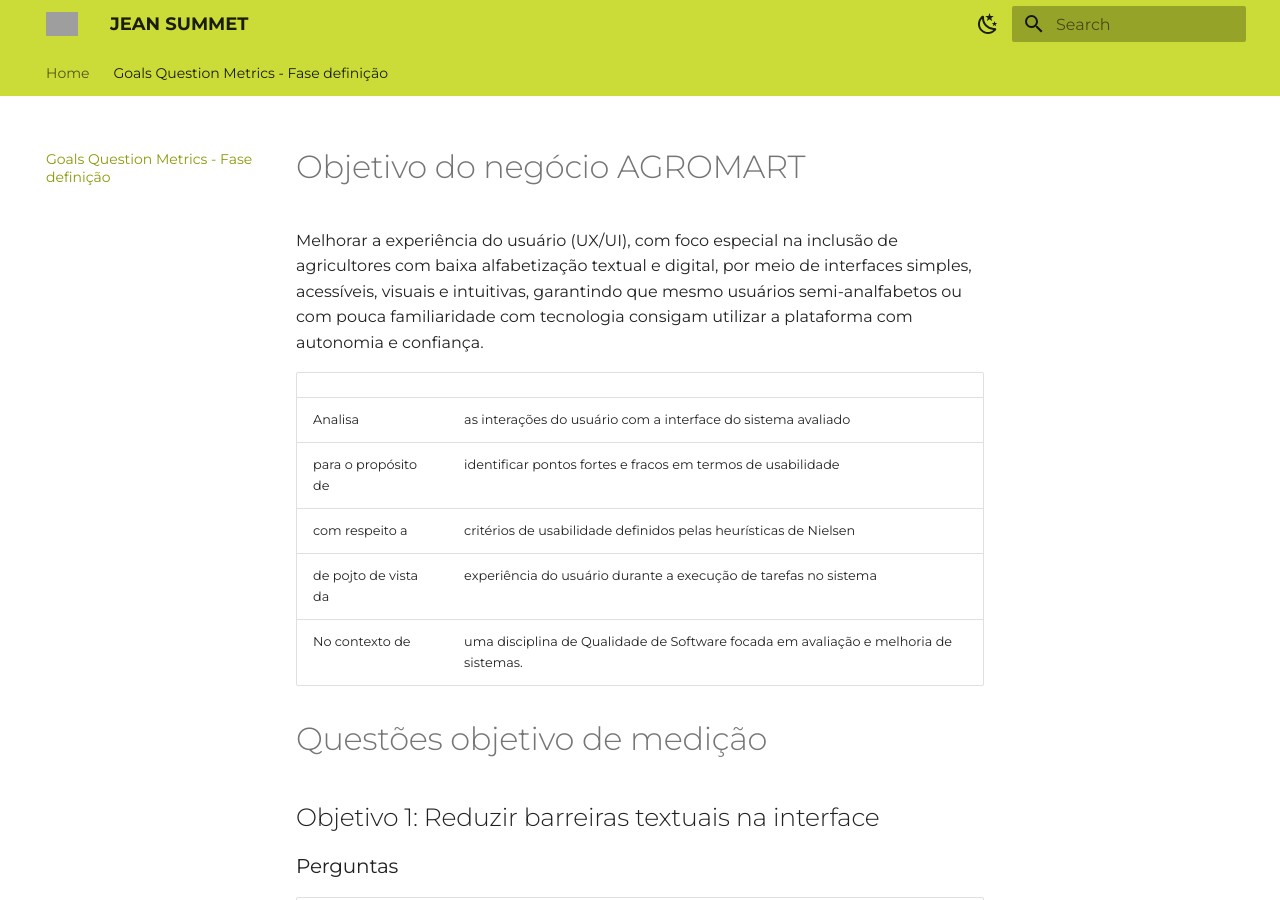
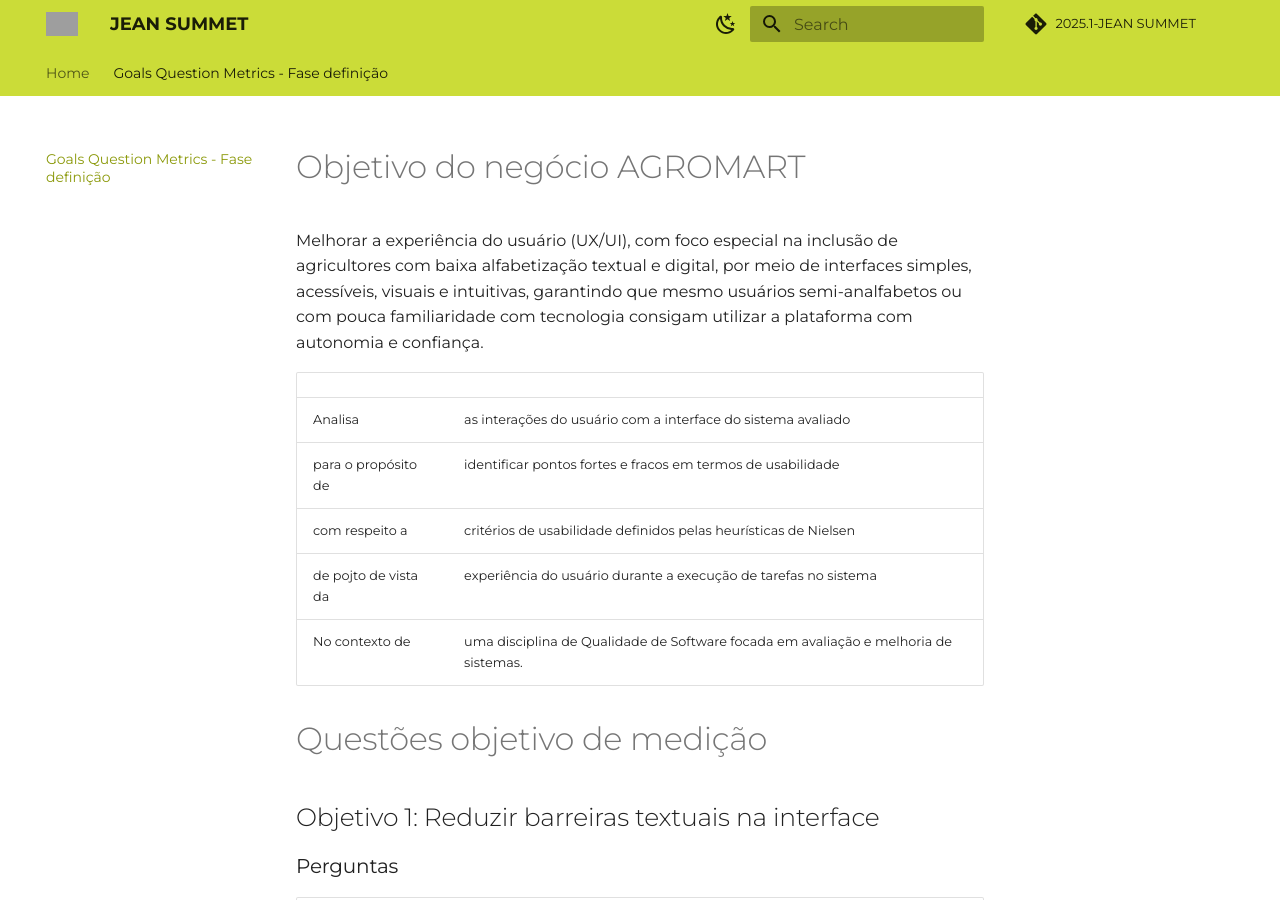
Before and after one commit to FCTE-Qualidade-de-Software-1/2025-1-T02-JEAN-SAMMET, an MkDocs documentation site: the page built from docs/goalsQuestionMetrics.md, in a window 1280 px wide and 900 px high. Built offline with MkDocs 1.6.1 and Material for MkDocs 9.7.7, drawn with Linux system fonts in a browser that asks for light colours; comment, search, counter and statistics services are not loaded; grey boxes are pictures that could not be loaded.

```diff
--- a/mkdocs.yml
+++ b/mkdocs.yml
@@ -1,6 +1,7 @@
 docs_dir: docs
 site_name: JEAN SUMMET
-
+repo_url: https://github.com/FCTE-Qualidade-de-Software-1/2025-1-T02-JEAN-SAMMET
+repo_name: 2025.1-JEAN SUMMET
 
 theme:
   logo: assets/Logo_agro.png
```
